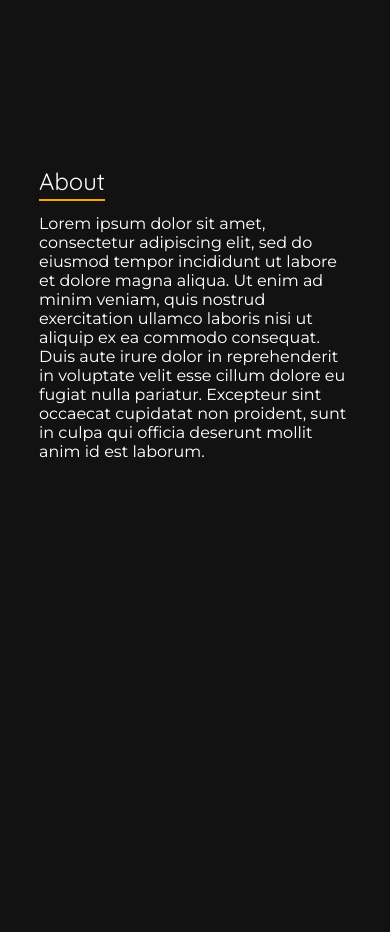
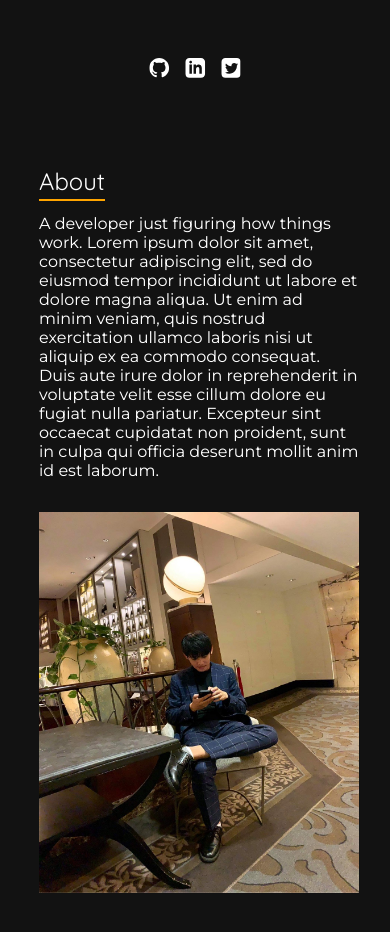
Before and after one commit to Kiyeo/Kiyeo.github.io, a Next.js app: page / in a window 390 px wide. Shown: the part 720-1652 px from the top of the page. Built offline with nearby package versions, Linux system fonts and the light colour scheme.

Commit message:
Add photo and media query for social icons

```diff
--- a/components/SocialMediaIcon.tsx
+++ b/components/SocialMediaIcon.tsx
@@ -1,11 +1,15 @@
 import styled from "styled-components";
 
 const SocialNav = styled.nav`
-  right: 2.5vw;
   position: fixed;
-  top: 50%;
-  transform: translate3d(0, -50%, 0);
-  font-size: clamp(1rem, 2vw + 1rem, 4rem);
+  bottom: 5vh;
+  left: 50%;
+  transform: translate3d(-50%, 0, 0);
+  z-index: 2;
+
+  & ul {
+    columns: 3;
+  }
 
   & li {
     list-style: none;
@@ -27,14 +31,22 @@
     fill: ${(p) => p.theme.hoverAccent};
     transition: none;
   }
+
+  @media screen and (min-width: 40rem) {
+    top: 50%;
+    right: 2.5vw;
+    bottom: unset;
+    left: unset;
+    transform: translate3d(0, -50%, 0);
+    font-size: clamp(1rem, 2vw + 1rem, 4rem);
+
+    & ul {
+      columns: 0;
+    }
+  }
 `;
 
 const NavBar: React.FC = () => {
-  const iconSize = {
-    height: 24,
-    width: 24,
-  };
-
   const urlHandles = {
     github: "https://github.com/kiyeo",
     linkedin: "https://linkedin.com/in/leokeo",
--- a/pages/AboutSection.tsx
+++ b/pages/AboutSection.tsx
@@ -1,22 +1,34 @@
+import Image from "next/image";
 import styled from "styled-components";
 import Header from "../components/Header";
+import me from "../public/IMG_0186.jpg";
 
 const AboutStyle = styled.section`
   min-height: 100vh;
-  padding: 5vh 10vw 0 10vw;
+  padding: 5vh 10vw 5vh 10vw;
+`;
+
+const ContentDiv = styled.div`
+  display: grid;
+  grid-template-columns: repeat(auto-fit, minmax(20rem, 1fr));
+  align-items: center;
+  grid-gap: 2em;
 `;
 
 const AboutSection: React.FC = () => {
   return (
     <AboutStyle>
       <Header>About</Header>
-      Lorem ipsum dolor sit amet, consectetur adipiscing elit, sed do eiusmod
-      tempor incididunt ut labore et dolore magna aliqua. Ut enim ad minim
-      veniam, quis nostrud exercitation ullamco laboris nisi ut aliquip ex ea
-      commodo consequat. Duis aute irure dolor in reprehenderit in voluptate
-      velit esse cillum dolore eu fugiat nulla pariatur. Excepteur sint occaecat
-      cupidatat non proident, sunt in culpa qui officia deserunt mollit anim id
-      est laborum.
+      <ContentDiv>
+        A developer just figuring how things work. Lorem ipsum dolor sit amet,
+        consectetur adipiscing elit, sed do eiusmod tempor incididunt ut labore
+        et dolore magna aliqua. Ut enim ad minim veniam, quis nostrud
+        exercitation ullamco laboris nisi ut aliquip ex ea commodo consequat.
+        Duis aute irure dolor in reprehenderit in voluptate velit esse cillum
+        dolore eu fugiat nulla pariatur. Excepteur sint occaecat cupidatat non
+        proident, sunt in culpa qui officia deserunt mollit anim id est laborum.
+        <Image className="dp" priority src={me} alt={"Leo Keo"} />
+      </ContentDiv>
     </AboutStyle>
   );
 };
```
Also changed, not shown: public/IMG_0186.JPG (added).
